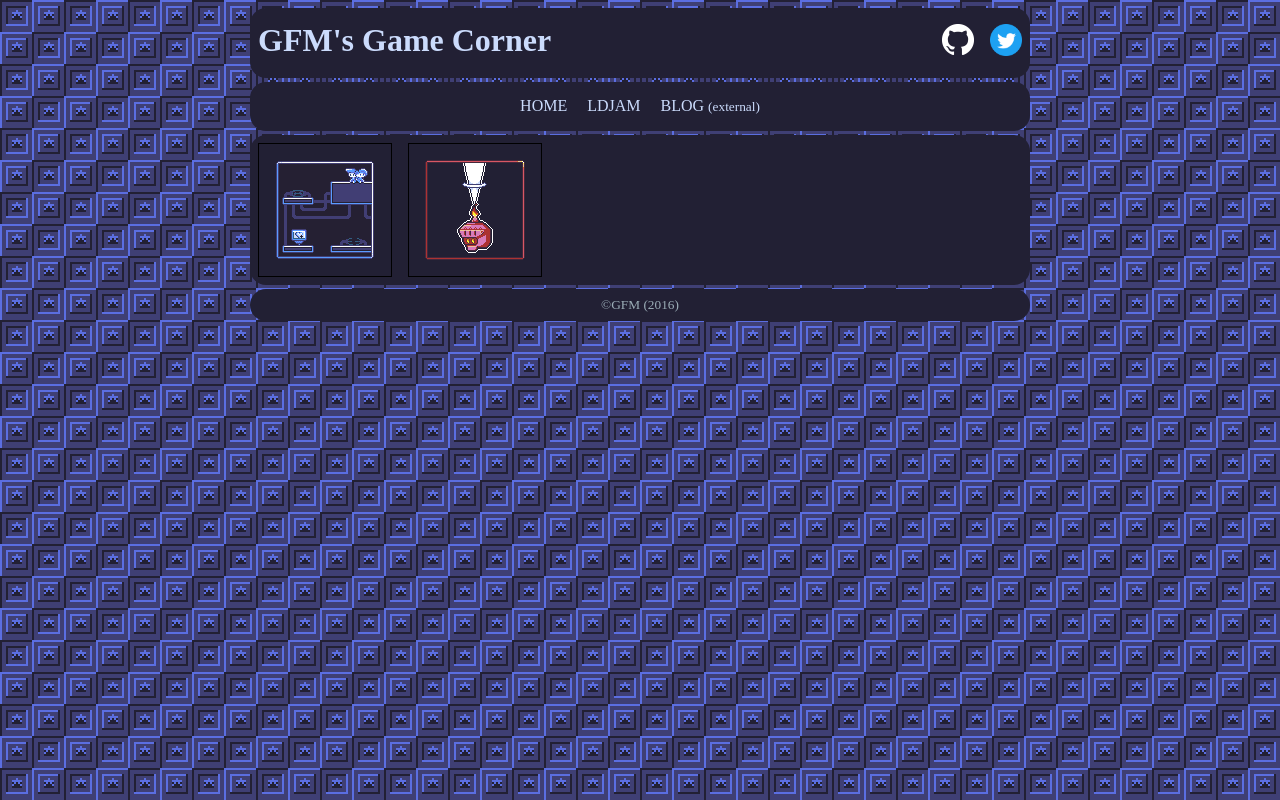
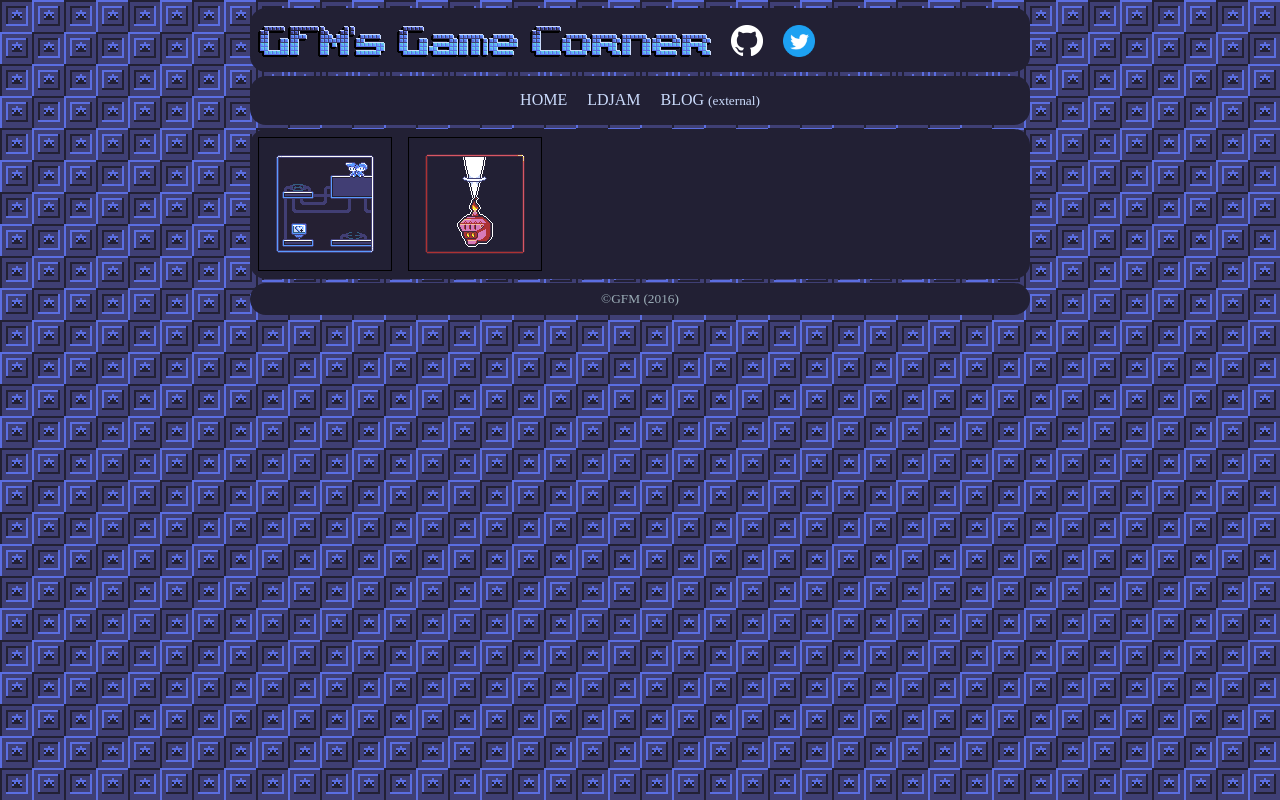
Before and after one commit to SirGFM/SirGFM.github.io, a plain HTML site: page test.html in a window 1280 px wide. Drawn offline with Linux system fonts and the light colour scheme.

Commit message:
Change the page's title for an image

```diff
--- a/style/page.css
+++ b/style/page.css
@@ -3,6 +3,17 @@
  *
  * Define styling common to all pages (e.g., the sidebar)
  */
+
+/** Source: http://stackoverflow.com/questions/14068103/disable-antialising-when-scaling-images */
+.nearest-neighbor {
+    image-rendering: optimizeSpeed;             /* STOP SMOOTHING, GIVE ME SPEED  */
+    image-rendering: -moz-crisp-edges;          /* Firefox                        */
+    image-rendering: -o-crisp-edges;            /* Opera                          */
+    image-rendering: -webkit-optimize-contrast; /* Chrome (and eventually Safari) */
+    image-rendering: pixelated;                 /* Chrome */
+    image-rendering: optimize-contrast;         /* CSS3 Proposed                  */
+    -ms-interpolation-mode: nearest-neighbor;   /* IE8+                           */
+}
 
 html, body {
     /** Ensure the page uses all available space (really necessary?) */
@@ -38,30 +49,34 @@ div.header {
     background-color: #222034;
 }
 
+img.header, img.header_last  {
+    /* Make it take as much (or as few) space as needed */
+    width: auto;
+    /* Make it take as much (or as few) space as needed */
+    height: auto;
+    /* Separate each word from the one to its left by 8 pixels */
+    margin-left: 8px;
+    vertical-align: middle;
+}
+
+img.header_last {
+    margin-right: 8px;
+}
+
 /** Social logos (CSS that follows Twitter's guidelines) */
 img.socialbt {
-    /* Position these elements at the right side of the div (must be declared
-     * on the opposite order they will appear!!) */
-    float: right;
     /* Fix the width to 32px (minimum allowed by Twitter) */
     width: 32px;
     /* Leave at least 50% of the image's width of free room around it (i.e., 8
      * pixels to each side) */
     margin-left: 8px;
     margin-right: 8px;
-    /* Slight hack to center the image on its parent div... */
-    margin-top: 16px;
+    vertical-align: middle;
 }
 
-/** Used by the page's title (which is also a link) */
-a.header {
-    /* Separate the title from the edge of its parent div */
-    margin-left: 8px;
-    /* Make it take as much (or as few) space as needed */
-    width: auto;
-    /* Make the text as big as a headding... maybe... */
-    font-size: 2em;
-    font-weight: bold;
+/** Overwrite the underline on the title */
+a.header:hover {
+    text-decoration: none;
 }
 
 div.sidebar {
--- a/test.html
+++ b/test.html
@@ -12,19 +12,21 @@
 
     <body>
         <div id="page-header" class="header">
-            <a class="header" href="/">GFM's Game Corner</a>
-            <!-- Since those images use 'float:right;', they must be placed on
-                 the reverse order they should be rendered -->
-            <a href="https://twitter.com/SirGFM"
+            <a class="header" href="/">
+                <img class="header nearest-neighbor" src="/img/title/01_gfms.png"></img>
+                <img class="header nearest-neighbor" src="/img/title/02_game.png"></img>
+                <img class="header_last nearest-neighbor" src="/img/title/03_corner.png"></img>
+            </a>
+            <a class="header" href="https://github.com/SirGFM/ld36"
+               title="Check out my projects on Github">
+                <img class="socialbt"
+                        src="/img/button/GitHub-Mark-Light-32px.png">
+                </img>
+            </a>
+            <a class="header" href="https://twitter.com/SirGFM"
                     title="Follow me on Twitter">
                 <img class="socialbt"
                      src="/img/button/Twitter_Social_Icon_Circle_Color.png">
-                </img>
-            </a>
-            <a href="https://github.com/SirGFM/ld36"
-               title="Check out my projects on Github">
-                <img class="socialbt"
-                        src="/img/button/GitHub-Mark-Light-32px.png">
                 </img>
             </a>
         </div> <!-- header -->
```
Also changed, not shown: img/title/01_gfms.png (added), img/title/02_game.png (added), img/title/03_corner.png (added), 1 other file.
